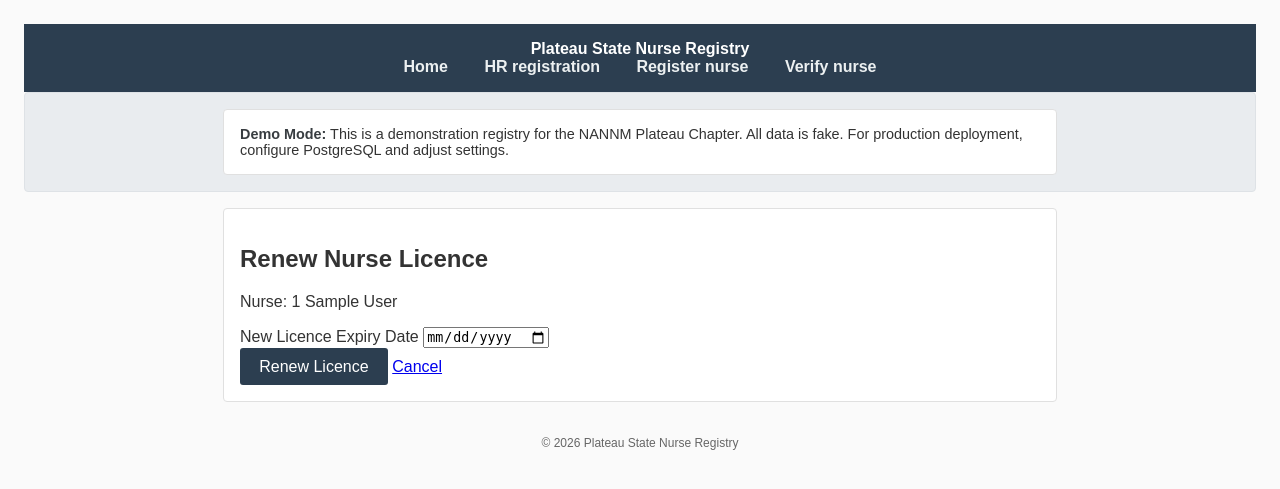
After one commit to Mikevin825/PlateauNurseRegister, a Django app: page /nurses/1/renew/ in a window 1280 px wide. The commit adds this page. Shown: the top 489 px of the page. Run offline with Django 5.2, Linux system fonts and the light colour scheme; tables that the repository leaves empty hold one stand-in row (values such as "Sample post").

Commit message:
feat: implement nurse licence renewal feature and demo mode enhancements

```diff
--- a/registry/forms.py
+++ b/registry/forms.py
@@ -120,6 +120,7 @@ class NurseRegistrationForm(forms.ModelForm):
         self.user = user
         super().__init__(*args, **kwargs)
         self.fields["employer"].queryset = Employer.objects.all()
+        self.custom_employer_name = self.initial.get("custom_employer_name", "")
         self.duplicate_warning = ""
 
     def clean_nin(self):
@@ -189,6 +190,22 @@ class NurseRegistrationForm(forms.ModelForm):
         nurse.consent_at = timezone.now()
         nurse.set_nin(self.cleaned_data["nin"])
         nurse.photo = self.cleaned_data["selfie"]
+
+        employer = self.cleaned_data.get("employer")
+        custom_employer_name = self.cleaned_data.get("custom_employer_name", "").strip()
+
+        if custom_employer_name:
+            # Use or create employer with custom name
+            nurse.employer, _ = Employer.objects.get_or_create(
+                name=custom_employer_name,
+                defaults={"type": Employer.Type.UNEMPLOYED},
+            )
+        elif employer:
+            nurse.employer = employer
+        else:
+            # No employer selected; set to unemployed if type available
+            pass  # employer field allows null/blank
+
         if commit:
             nurse.save()
         return nurse
@@ -207,6 +224,13 @@ class HRRegistrationForm(forms.Form):
     employer_type = forms.ChoiceField(
         label="Hospital type",
         choices=Employer.Type.choices,
+    )
+    custom_employer_name = forms.CharField(
+        label="Employer name (if not listed)",
+        max_length=255,
+        required=False,
+        widget=forms.TextInput(attrs={"placeholder": "e.g. Private Clinic"}),
+        help_text="Leave blank if selecting an existing employer above.",
     )
     lga = forms.CharField(
         label="Local government area",
@@ -239,3 +263,12 @@ class HRRegistrationForm(forms.Form):
             contact_email=(self.cleaned_data.get("contact_email") or "").strip(),
             password=self.cleaned_data["password"],
         )
+
+
+class RenewalForm(forms.ModelForm):
+    class Meta:
+        model = Nurse
+        fields = ("licence_expiry",)
+        widgets = {
+            "licence_expiry": forms.DateInput(attrs={"type": "date"}),
+        }
--- a/registry/models.py
+++ b/registry/models.py
@@ -8,6 +8,7 @@ class Employer(models.Model):
         PRIMARY_HEALTH_CENTRE = "primary_health_centre", "Primary health centre"
         CLINIC = "clinic", "Clinic"
         OTHER = "other", "Other"
+        UNEMPLOYED = "unemployed", "Unemployed"
 
     name = models.CharField(max_length=255)
     type = models.CharField(max_length=32, choices=Type.choices, default=Type.HOSPITAL)
--- a/registry/urls.py
+++ b/registry/urls.py
@@ -5,7 +5,11 @@ from . import views
 app_name = "registry"
 
 urlpatterns = [
-    path("", views.home, name="home"),
+
+
+path("nurses/<int:nurse_pk>/renew/", views.renew_nurse, name="renew_nurse"),
+
+path("", views.home, name="home"),
     path("hr/register/", views.hr_registration, name="hr_registration"),
     path("register/", views.register, name="register"),
     path(
--- a/registry/views.py
+++ b/registry/views.py
@@ -359,3 +359,27 @@ def approve_hr_registration(request, pk):
             messages.success(request, f"HR registration for {registration.email} rejected.")
             return redirect("admin:registry_hrregistrationrequest_changelist")
     return render(request, "admin_hr_registration_review.html", {"registration": registration})
+
+
+
+
+def renew_nurse(request, nurse_pk):
+    """Renew a nurse's licence."""
+    from .forms import RenewalForm
+    from django.shortcuts import render, redirect, get_object_or_404
+    from django.contrib import messages
+    from django.contrib.auth.decorators import login_required
+    from .models import Nurse
+
+    nurse = get_object_or_404(Nurse, pk=nurse_pk)
+
+    if request.method == "POST":
+        form = RenewalForm(request.POST)
+        if form.is_valid():
+            nurse.licence_expiry = form.cleaned_data["new_expiry_date"]
+            nurse.save(update_fields=["licence_expiry", "updated_at"])
+            messages.success(request, f"Nurse {nurse.nanm_id} licence renewed.")
+            return redirect("admin:registry_nurse_change", nurse.pk)
+    else:
+        form = RenewalForm(initial={"new_expiry_date": nurse.licence_expiry})
+    return render(request, "admin/renew_nurse.html", {"form": form, "nurse": nurse})
--- /dev/null
+++ b/static/css/demo.css
@@ -0,0 +1,45 @@
+/* Demo mode styles */
+.demo-banner {
+  background: #e9ecef;
+  border: 1px solid #dee2e6;
+  border-radius: 4px;
+  margin-bottom: 1rem;
+  padding: 1rem;
+  font-size: 0.9rem;
+}
+.demo-banner .alert {
+  margin-bottom: 0;
+}
+.demo-banner strong {
+  color: #383d41;
+}
+
+/* Polish demo data display */
+.nurse-card-demo {
+  border: 1px solid #e0e0e0;
+  border-radius: 4px;
+  padding: 1rem;
+  margin-bottom: 1rem;
+  background: #f8f9fa;
+}
+.nurse-card-demo .nanm-id {
+  font-weight: bold;
+  color: #2c3e50;
+}
+.nurse-card-demo .employer {
+  color: #6c757d;
+  font-size: 0.9rem;
+}
+
+/* Make demo data look polished in admin */
+.nurse-admin-list .name-column {
+  font-weight: 500;
+}
+.nurse-admin-list .status-badge {
+  padding: 2px 6px;
+  border-radius: 3px;
+  font-size: 0.75rem;
+}
+.status-approved { background: #d1e7dd; color: #0f5132; }
+.status-pending { background: #fff3cd; color: #856404; }
+.status-rejected { background: #f8d7da; color: #842029; }
--- /dev/null
+++ b/templates/admin/renew_nurse.html
@@ -0,0 +1,23 @@
+{% extends "base.html" %}
+
+{% block title %}Renew Nurse Licence{% endblock %}
+
+{% block content %}
+<section class="page-shell">
+    <h1>Renew Nurse Licence</h1>
+    <p>Nurse: {{ nurse.nanm_id }} {{ nurse.full_name }}</p>
+
+    <form method="post" class="card-form">
+        {% csrf_token %}
+        {{ form.non_field_errors }}
+
+        <div class="field">
+            <label for="id_licence_expiry">New Licence Expiry Date</label>
+            {{ form.licence_expiry }}
+        </div>
+
+        <button type="submit" class="btn-primary">Renew Licence</button>
+        <a href="{% url 'admin:registry_nurse_change' nurse.pk %}" class="btn-secondary">Cancel</a>
+    </form>
+</section>
+{% endblock %}
--- a/templates/base.html
+++ b/templates/base.html
@@ -5,7 +5,7 @@
     <meta charset="utf-8">
     <meta name="viewport" content="width=device-width, initial-scale=1">
     <title>{% block title %}Plateau State Nurse Registry{% endblock %}</title>
-    <link rel="stylesheet" href="{% static 'css/base.css' %}">
+    <link rel="stylesheet" href="{% static 'css/base.css' %}"><link rel="stylesheet" href="{% static 'css/demo.css' %}">
     {% block extra_head %}{% endblock %}
 </head>
 <body>
@@ -20,6 +20,17 @@
     </header>
 
     {% block hero %}{% endblock %}
+    {% if not request.user.is_super_admin %}
+    <div class="demo-banner">
+        <div class="container">
+            <div class="alert alert-info">
+                <strong>Demo Mode:</strong> This is a demonstration registry for the NANNM Plateau Chapter.
+                All data is fake. For production deployment, configure PostgreSQL and adjust settings.
+            </div>
+        </div>
+    </div>
+{% endif %}
+
 
     <main class="container">
         {% with messages as msgs %}
--- a/templates/verify.html
+++ b/templates/verify.html
@@ -24,7 +24,6 @@
     <form method="get" action="{% url 'registry:verify' %}" class="verify-form">
       <label for="nanm_id">NANNM ID</label>
       <input type="text" name="nanm_id" id="nanm_id" placeholder="e.g. PLT-NUR-000001" required>
-      <input type="text" name="website" class="honeypot" tabindex="-1" autocomplete="off">
       <button type="submit">Verify</button>
     </form>
   </section>
```
Also changed, not shown: registry/admin.py (+11 -0 lines), registry/services.py (+9 -0 lines), registry/tests.py (+20 -0 lines).
